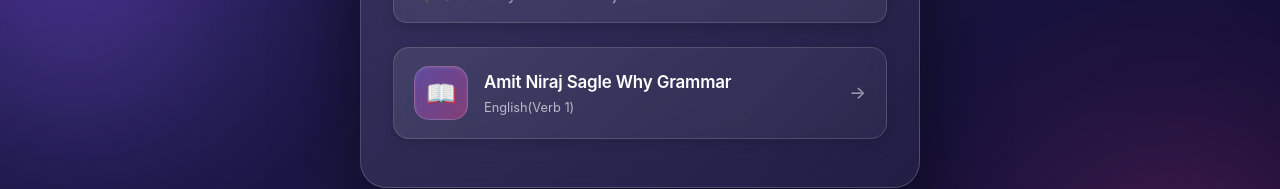
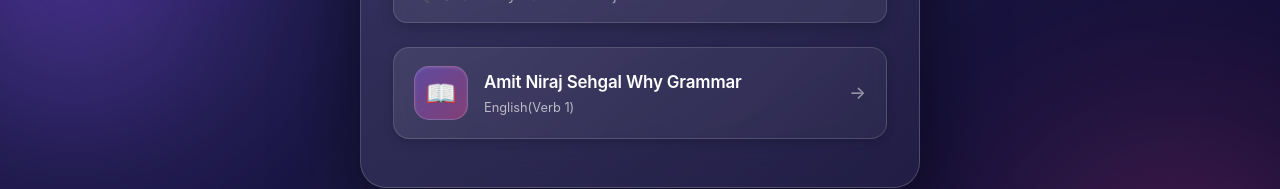
Before and after one commit to Nitish00029/Free-Mock-Test-, a React (Create React App) app: page /nots in a window 1280 px wide. Shown: the part 470-659 px from the top of the page. Built offline with nearby package versions, Linux system fonts and the light colour scheme.

Commit message:
Update Teachersnots.jsx

```diff
--- a/src/components/Teachersnots.jsx
+++ b/src/components/Teachersnots.jsx
@@ -55,7 +55,7 @@ const getIcon = (teacher) => {
 const teachers = [
   {
     id: 1,
-    name: 'Amit Niraj Sagle  Why Grammar',
+    name: 'Amit Niraj Sehgal  Why Grammar',
     subject: 'English(Verb 1)',
     driveLink: 'https://drive.google.com/file/d/1CMI_K6toQu1Me_UNEp1leQ62y8ZpgIP-/view?usp=drivesdk',
   },
```
